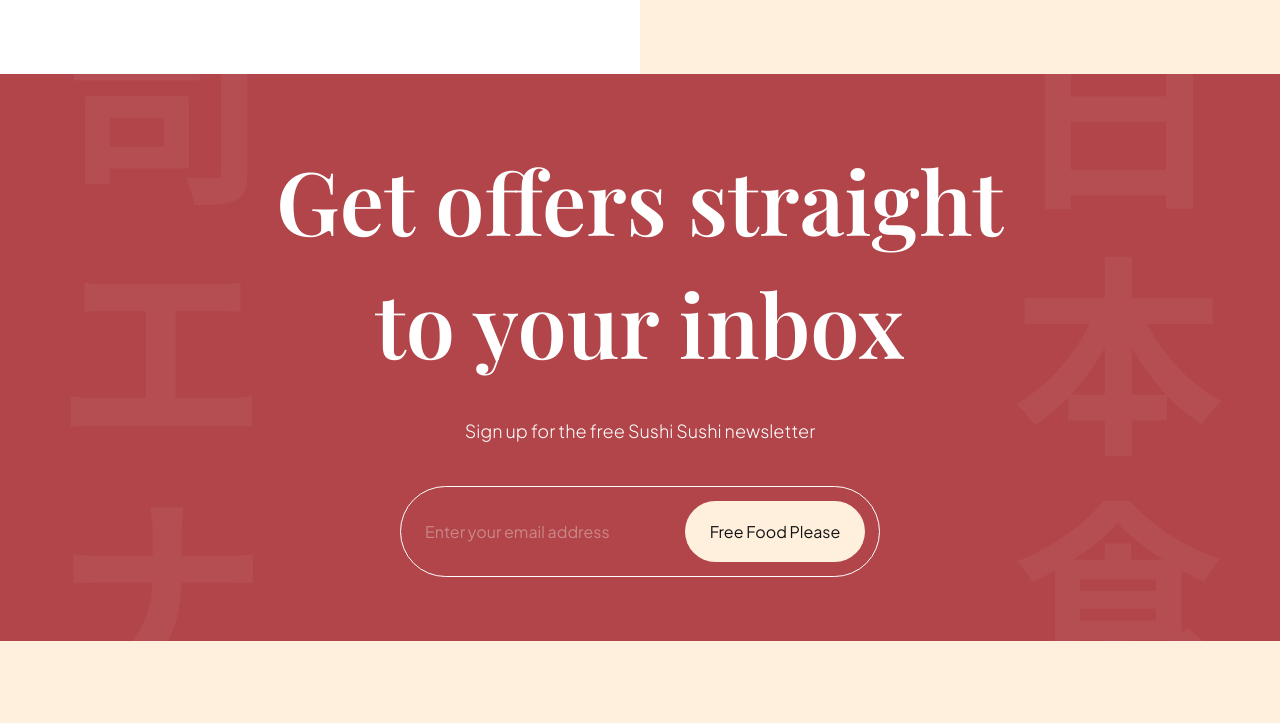
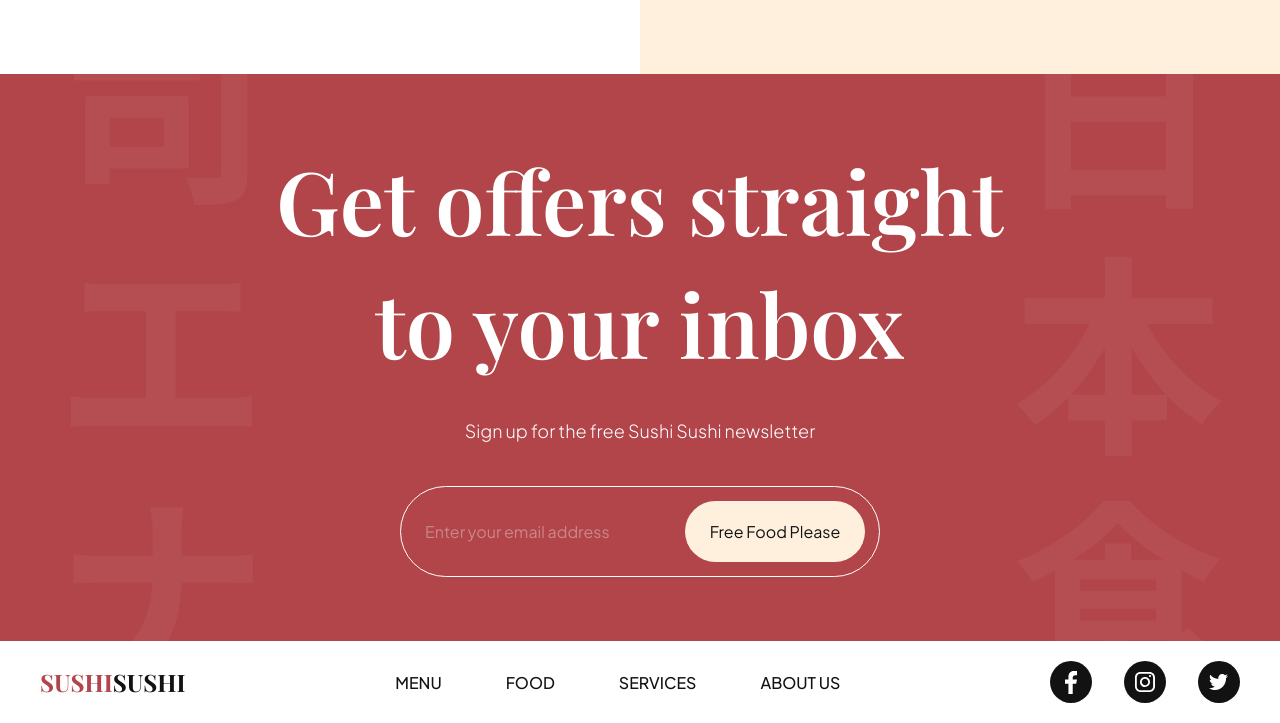
Before and after one commit to jake-the-dev/vanilla-sushi, a website built with Vite: page index.html in a window 1280 px wide. Shown: the part 3783-4506 px from the top of the page. Before the commit the page ends 4424 px from the top, so only its background shows below. Built offline with nearby package versions, Linux system fonts and the light colour scheme.

Commit message:
✨ ADD: footer section

```diff
--- a/css/sections/footer.css
+++ b/css/sections/footer.css
@@ -0,0 +1,60 @@
+.footer {
+  width: 100%;
+  padding: 20px 40px;
+  background: var(--color-white);
+  flex-wrap: wrap;
+  gap: 20px;
+  overflow: hidden;
+}
+
+.footer__logo {
+  font-size: 24px;
+  font-weight: bold;
+  font-family: var(--playfair-display);
+  text-transform: uppercase;
+  color: var(--secondary-color);
+  cursor: pointer;
+}
+
+.footer__logo:hover {
+  color: var(--primary-color);
+}
+
+.footer__logo span {
+  color: var(--primary-color);
+}
+
+.footer ul {
+  list-style: none;
+  display: flex;
+  flex-wrap: wrap;
+  flex-direction: row;
+  gap: 64px;
+}
+
+.footer ul:last-child {
+  gap: 32px;
+}
+
+.footer__nav li {
+  font-size: 16px;
+  font-weight: 500;
+  font-family: var(--plus-jakarta-sans);
+  color: var(--secondary-color);
+  text-transform: uppercase;
+  cursor: pointer;
+}
+
+.footer__social li {
+  width: 42px;
+  height: 42px;
+  background-color: var(--secondary-color);
+  border-radius: 100%;
+  cursor: pointer;
+}
+
+.footer_social li img {
+  width: 45%;
+  height: 45%;
+  object-fit: contain;
+}
--- a/index.html
+++ b/index.html
@@ -338,6 +338,27 @@
       </div>
     </section>
 
+    <footer class="footer flex-between">
+      <h3 class="footer__logo"><span>Sushi</span>Sushi</h3>
+      <ul class="footer__nav">
+        <li><a href="#menu">Menu</a></li>
+        <li><a href="#food">Food</a></li>
+        <li><a href="#services">Services</a></li>
+        <li><a href="#about-us">About Us</a></li>
+      </ul>
+      <ul class="footer__social">
+        <li class="flex-center">
+          <img src="assets/facebook.svg" alt="facebook" />
+        </li>
+        <li class="flex-center">
+          <img src="assets/instagram.svg" alt="instagram" />
+        </li>
+        <li class="flex-center">
+          <img src="assets/twitter.svg" alt="twitter" />
+        </li>
+      </ul>
+    </footer>
+
     <script src="js/script.js" type="module"></script>
   </body>
 </html>
```
